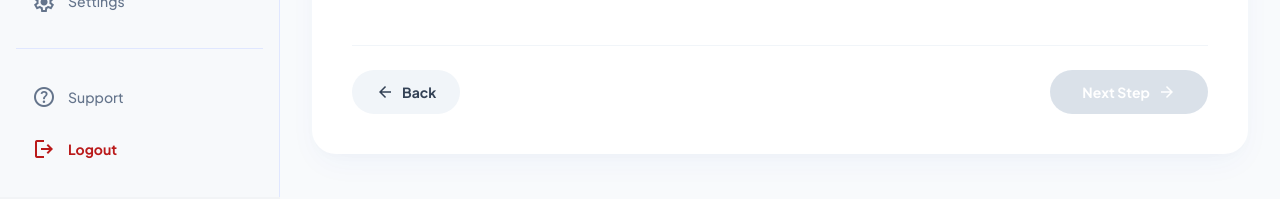
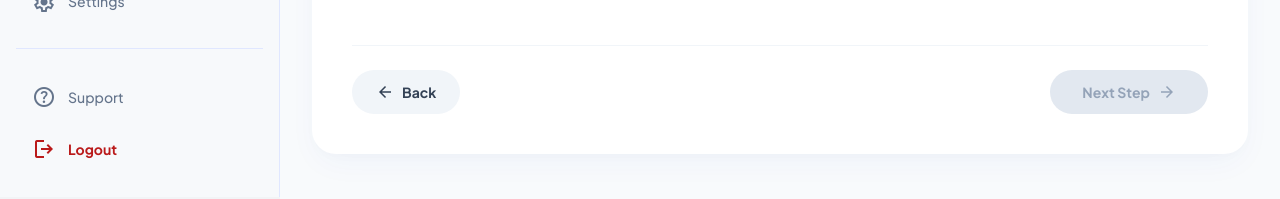
Before and after one commit to NeerajBhatt411/scoolg_project_source, a React (Vite) app in the folder school-admin-panel/: page /admin/students/add in a window 1280 px wide. Shown: the part 603-802 px from the top of the page. Built offline with nearby package versions, Linux system fonts and the light colour scheme; sample sign-in values are in the browser's storage.

Commit message:
fix disabled button visibility by using darker grey text and background

```diff
--- a/school-admin-panel/src/pages/AddStudent.jsx
+++ b/school-admin-panel/src/pages/AddStudent.jsx
@@ -432,10 +432,10 @@ const AddStudent = () => {
                                 Back
                             </button>
                             <button
-                                className={`flex items-center gap-2 px-8 py-3 text-white font-bold text-sm rounded-xl transition-all active:scale-95 ${
+                                className={`flex items-center gap-2 px-8 py-3 font-bold text-sm rounded-xl transition-all active:scale-95 ${
                                     !isStepValid(currentStep)
-                                    ? 'bg-slate-300 cursor-not-allowed opacity-70'
-                                    : (currentStep === 4 ? 'bg-green-600 hover:shadow-green-500/30 hover:shadow-lg' : 'bg-[#2563eb] hover:shadow-blue-500/30 hover:shadow-lg')
+                                    ? 'bg-slate-200 text-slate-400 cursor-not-allowed'
+                                    : (currentStep === 4 ? 'bg-green-600 text-white hover:shadow-green-500/30 hover:shadow-lg' : 'bg-[#2563eb] text-white hover:shadow-blue-500/30 hover:shadow-lg')
                                 }`}
                                 onClick={handleNext}
                                 disabled={isLoading || !isStepValid(currentStep)}
```
